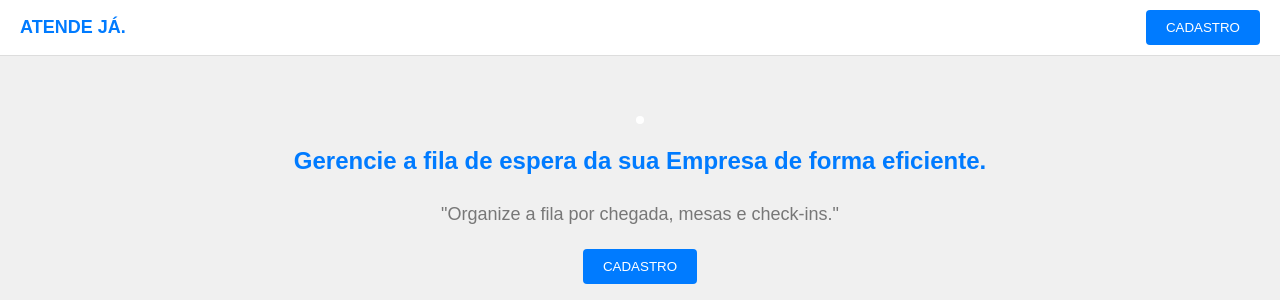
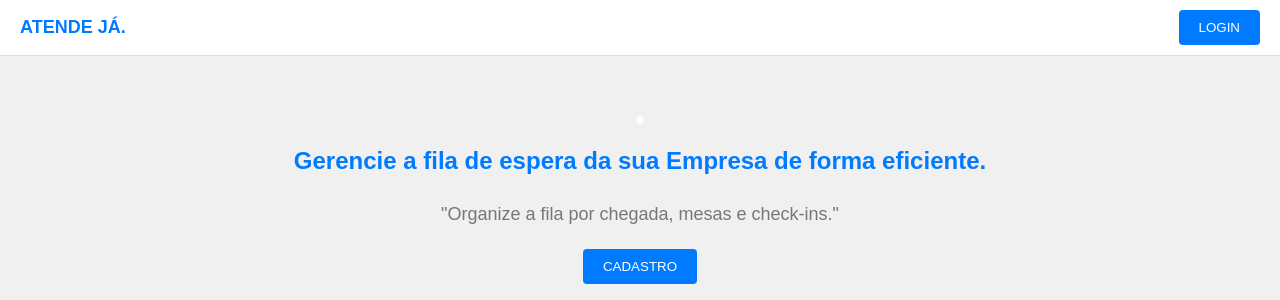
Before and after one commit to gabriellafb/projeto-guiche, a Flask app: page / in a window 1280 px wide. Shown: the top 300 px of the page. Run offline with Flask 3, Linux system fonts and the light colour scheme.

Commit message:
Alteração no HTML de Juaum index.html (cadastro para login)

```diff
--- a/frontend/templates/index.html
+++ b/frontend/templates/index.html
@@ -11,7 +11,7 @@
     <header>
         <div class="navbar">
             <span class="logo">ATENDE JÁ.</span>
-            <button class="btn-cadastro">CADASTRO</button>
+            <button class="btn-cadastro">LOGIN</button>
         </div>
     </header>
 
```
